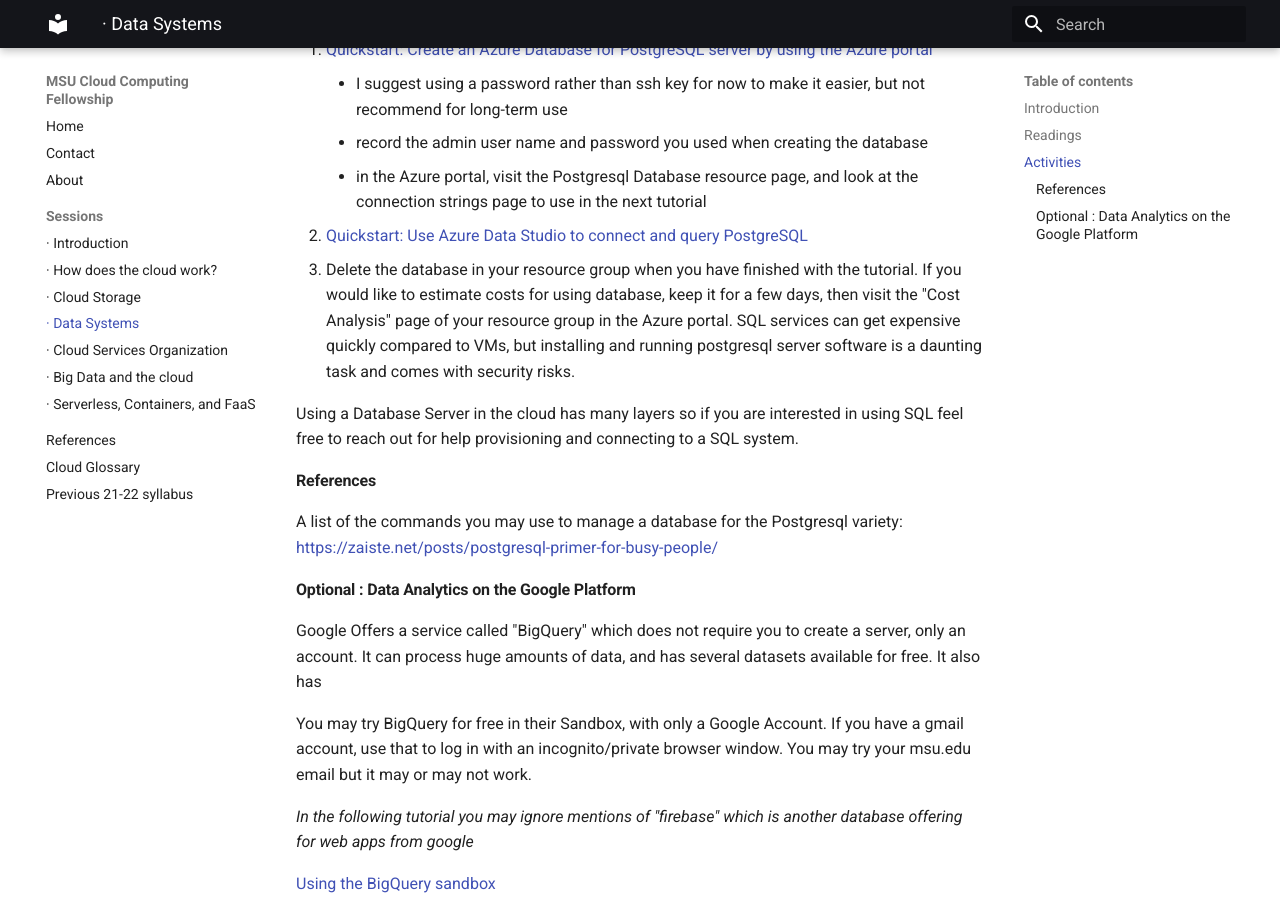
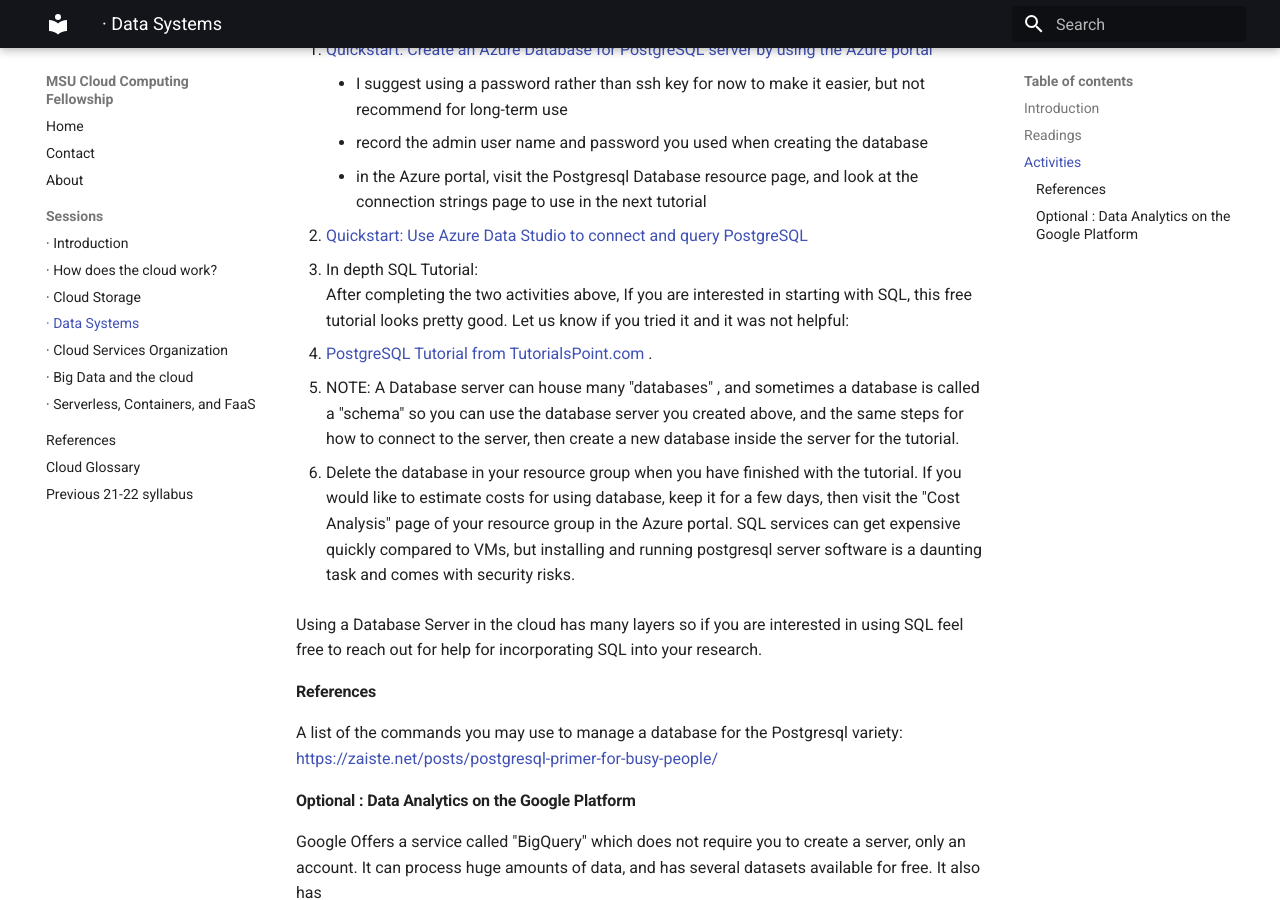
Before and after one commit to msucloudfellowship/msucloudfellowship.github.io, an MkDocs documentation site: the page built from docs/session_datasystems/index.md, in a window 1280 px wide and 900 px high, scrolled down 1696 px. Built offline with MkDocs 1.6.1 and Material for MkDocs 9.7.7, drawn with Linux system fonts in a browser that asks for light colours; some of the changed text lies outside the part shown.

Commit message:
add SQL tutorial link, renumber session for 2022

```diff
--- a/docs/session_datasystems/index.md
+++ b/docs/session_datasystems/index.md
@@ -33,9 +33,15 @@
     - record the admin user name and password you used when creating the database
     - in the Azure portal, visit the Postgresql Database resource page, and look at the connection strings page to use in the next tutorial
 2. [Quickstart: Use Azure Data Studio to connect and query PostgreSQL](https://docs.microsoft.com/en-us/sql/azure-data-studio/quickstart-postgres?view=sql-server-ver15)
-3. Delete the database in your resource group when you have finished with the tutorial.  If you would like to estimate costs for using database, keep it for a few days, then visit the "Cost Analysis" page of your resource group in the Azure portal.  SQL services can get expensive quickly compared to VMs, but installing and running postgresql server software is a daunting task and comes with security risks.
 
-Using a Database Server in the cloud has many layers so if you are interested in using SQL feel free to reach out for help provisioning and  connecting to a SQL system.
+3. In depth SQL Tutorial:<br>
+After completing the two activities above, If you are interested in starting with SQL, this free tutorial looks pretty good.  Let us know if you tried it and it was not helpful:
+ - [PostgreSQL Tutorial from TutorialsPoint.com ](https://www.tutorialspoint.com/postgresql/index.htm).
+ - NOTE: A Database server can house many "databases" , and sometimes a database is called a "schema" so you can use the database server you created above, and the same steps for how to connect to the server, then create a new database inside the server for the tutorial.
+
+4. Delete the database in your resource group when you have finished with the tutorial.  If you would like to estimate costs for using database, keep it for a few days, then visit the "Cost Analysis" page of your resource group in the Azure portal.  SQL services can get expensive quickly compared to VMs, but installing and running postgresql server software is a daunting task and comes with security risks.
+
+Using a Database Server in the cloud has many layers so if you are interested in using SQL feel free to reach out for help for incorporating SQL into your research.
 
 #### References
 
```
Also changed, not shown: other parts of docs/session_datasystems/index.md (+1 -1 lines).
